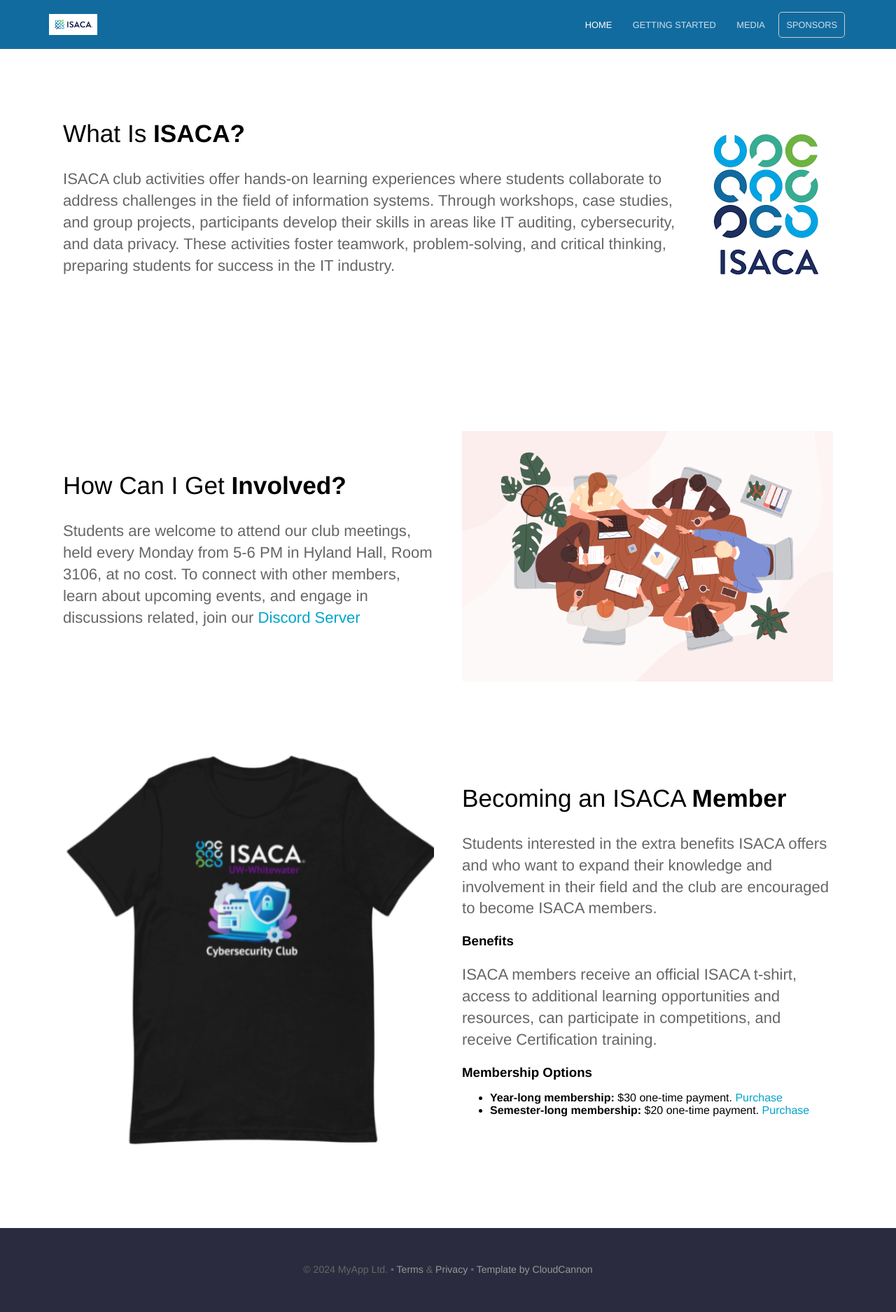
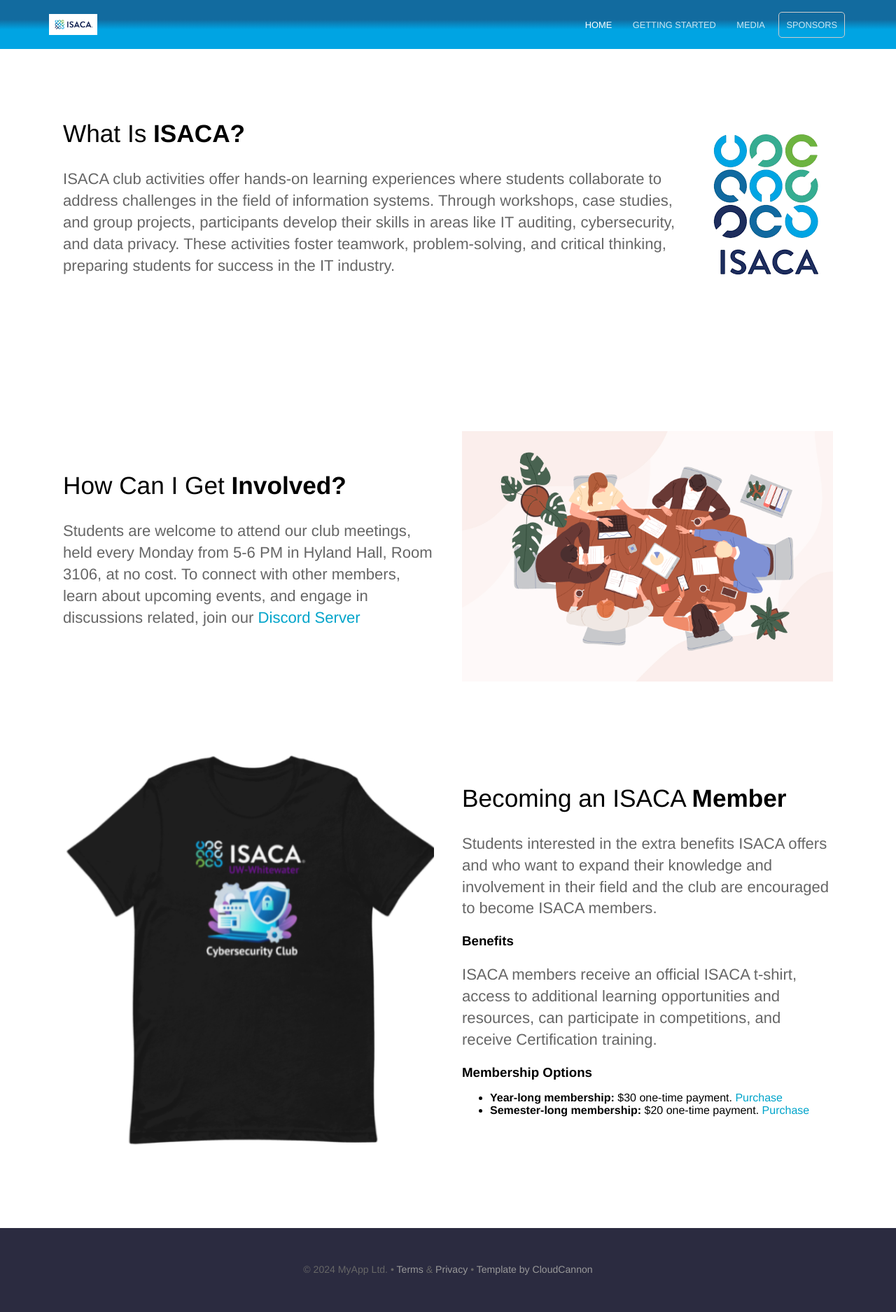
Before and after one commit to callahank18/Website, a Jekyll site: the page built from index.html, in a window 1280 px wide. Shown: the whole page at 70% size. Built offline with Jekyll 4.4.1, drawn with Linux system fonts in a browser that asks for light colours; the list of posts is cut into pages by our own code.

Commit message:
Update layout.scss

```diff
--- a/_sass/layout.scss
+++ b/_sass/layout.scss
@@ -21,7 +21,7 @@
 	color: #fff;
 	padding: 20px 0;
 	background: $brand-color; /* Old browsers */
-	background: linear-gradient(to bottom, $brand-color, $secondary-brand-color, 60%) no-repeat $brand-color;
+	background: linear-gradient(to bottom, $brand-color 40%, $secondary-brand-color 60%);
 
 	a {
 		color: #fff;
```
